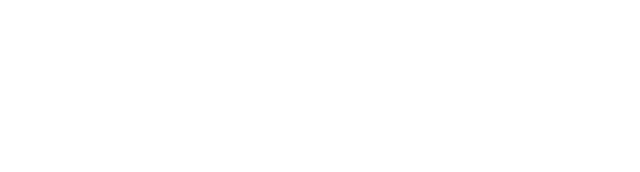
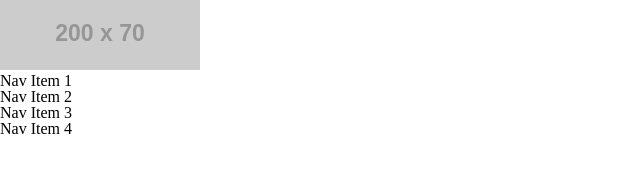
Before and after one commit to suadtalafha/wireframe-exercise, a plain HTML site: page index.html in a window 1280 px wide. Shown: the whole page, without its empty margins (0-640 px from the left). Drawn offline with Linux system fonts and the light colour scheme; placeholder pictures from the web are drawn by us.

Commit message:
header html complete

```diff
--- a/index.html
+++ b/index.html
@@ -6,6 +6,17 @@
   <title>Document</title>
 </head>
 <body>
+  <header>
+    <nav>
+      <img src="http://via.placeholder.com/200x70">
+      <ul>
+        <li>Nav Item 1</li>
+        <li>Nav Item 2</li>
+        <li>Nav Item 3</li>
+        <li>Nav Item 4</li>
+      </ul>
+    </nav>
+  </header>
 
 </body>
 </html>
```
